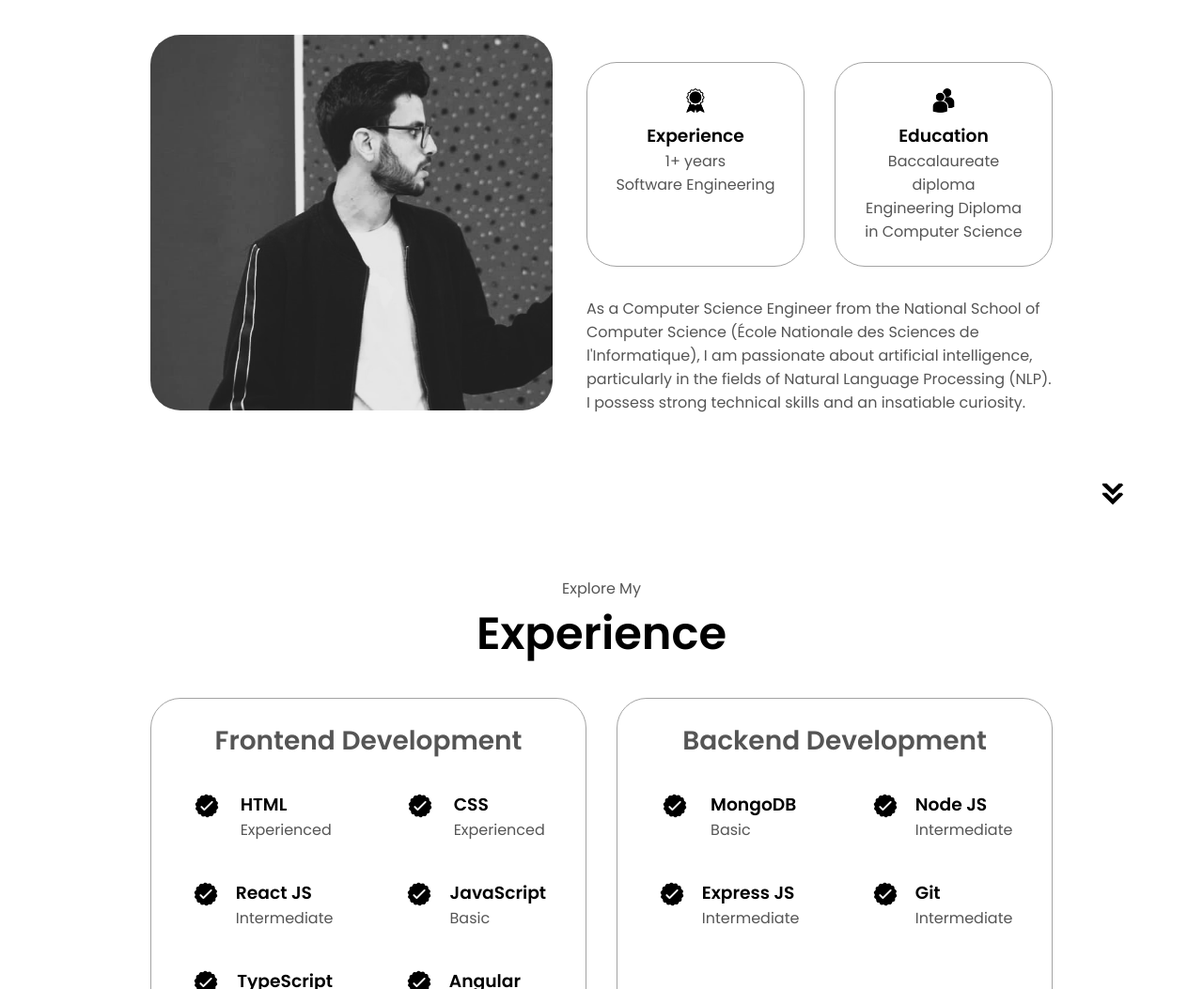
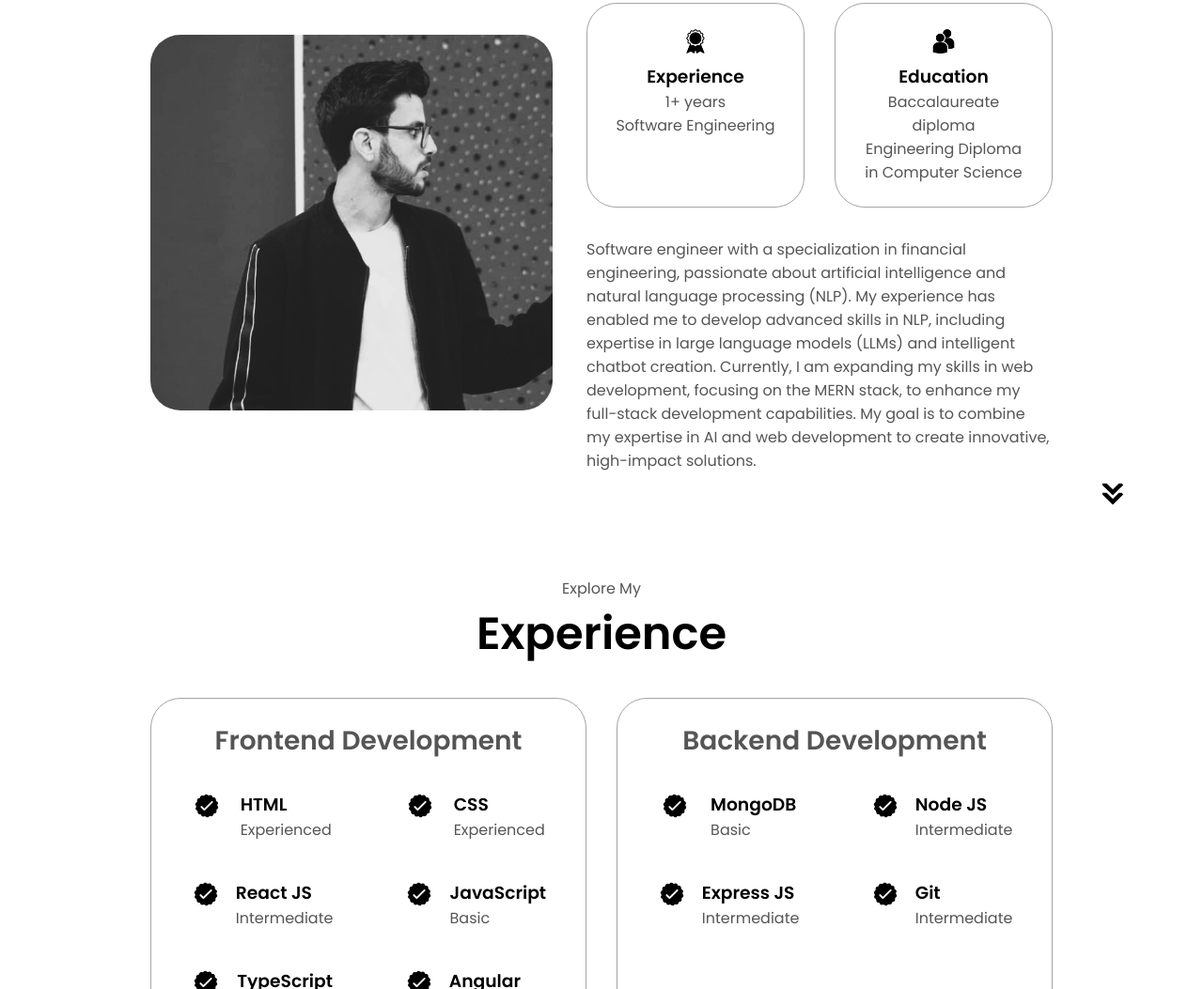
Before and after one commit to IssamHRI/Website-Portfolio, a plain HTML site: page index.html in a window 1280 px wide. Shown: the part 1082-2135 px from the top of the page at 94% size. Drawn offline with Linux system fonts and the light colour scheme.

Commit message:
Update index.html

```diff
--- a/index.html
+++ b/index.html
@@ -105,8 +105,9 @@
           </div>
           <div class="text-container">
             <p>
-              As a Computer Science Engineer from the National School of Computer Science (École Nationale des Sciences de l'Informatique), I am passionate about artificial intelligence, particularly in the fields of Natural Language Processing (NLP). I possess strong technical skills and an insatiable curiosity.
-            </p>
+             Software engineer with a specialization in financial engineering, passionate about artificial intelligence and natural language processing (NLP). My experience has enabled me to develop advanced skills in NLP, including expertise in large language models (LLMs) and intelligent chatbot creation.
+
+Currently, I am expanding my skills in web development, focusing on the MERN stack, to enhance my full-stack development capabilities. My goal is to combine my expertise in AI and web development to create innovative, high-impact solutions.
           </div>
         </div>
       </div>
```
